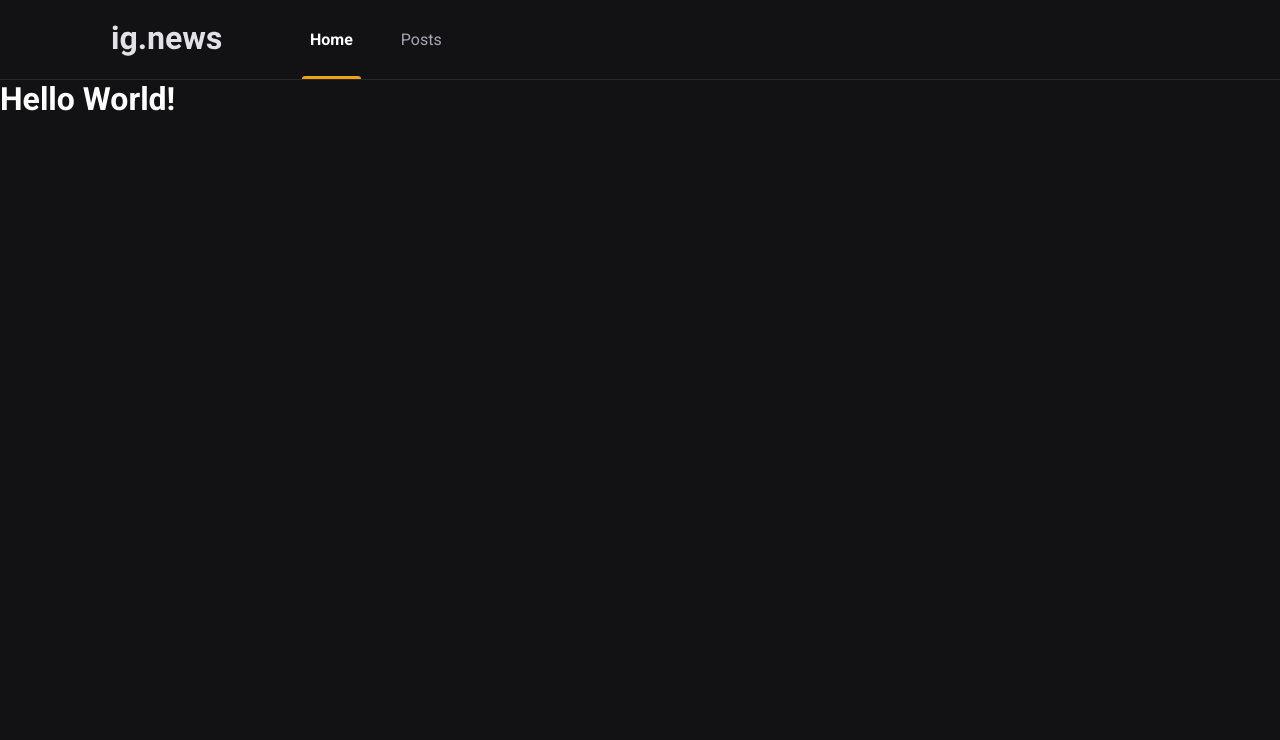
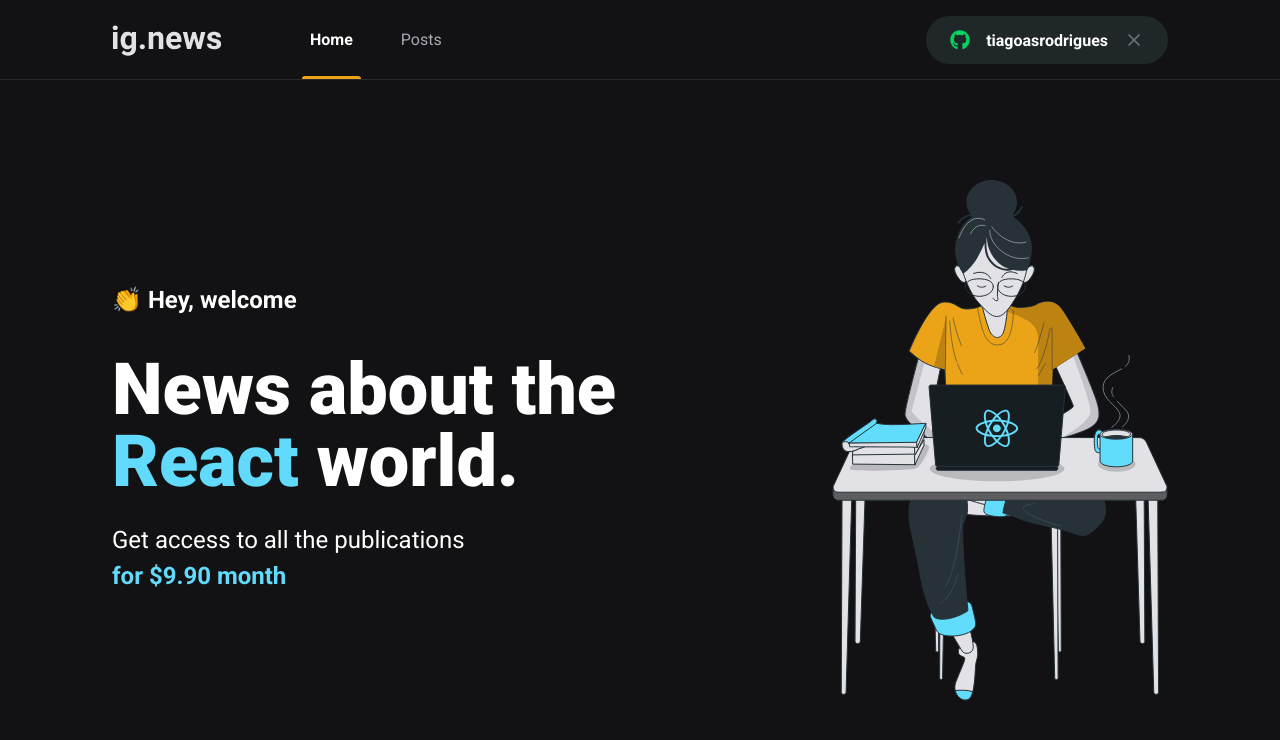
Before and after one commit to tiagoasrodrigues/ignews, a Next.js app: page / in a window 1280 px wide. Shown: the top 740 px of the page. Built offline with nearby package versions, Linux system fonts and the light colour scheme.

Commit message:
:wrench: chore: styling SignIn and finishing home

```diff
--- a/package.json
+++ b/package.json
@@ -11,6 +11,7 @@
     "next": "10.1.3",
     "react": "17.0.2",
     "react-dom": "17.0.2",
+    "react-icons": "^4.2.0",
     "sass": "^1.35.1"
   },
   "devDependencies": {
--- a/src/components/Header/index.tsx
+++ b/src/components/Header/index.tsx
@@ -1,4 +1,6 @@
-import styles from './styles.module.scss'
+import { SignInButton } from '../SignInButton';
+
+import styles from './styles.module.scss';
 
 export function Header() {
   return (
@@ -9,6 +11,8 @@
           <a className={styles.active}>Home</a>
           <a>Posts</a>
         </nav>
+
+        <SignInButton/>
       </div>
     </header>
   );
--- a/src/components/Header/styles.module.scss
+++ b/src/components/Header/styles.module.scss
@@ -51,5 +51,9 @@
         background: var(--yellow-500);
       }
     }
+  };
+
+  button {
+    margin-left: auto;
   }
 }
--- /dev/null
+++ b/src/components/SignInButton/index.tsx
@@ -0,0 +1,27 @@
+import {FaGithub} from 'react-icons/fa';
+import {FiX} from 'react-icons/fi';
+
+import styles from './styles.module.scss';
+
+export function SignInButton() {
+  const isUserLoggedIn = true;
+
+  return isUserLoggedIn ? (
+<button
+    type="button"
+    className={styles.signInButton}
+    >
+      <FaGithub color="#04D361"/>
+      tiagoasrodrigues
+    <FiX color="#737380" className={styles.closeIcon}/>
+    </button>
+  ) : (
+    <button
+    type="button"
+    className={styles.signInButton}
+    >
+      <FaGithub color="#EBA417"/>
+      Sign in with Github
+    </button>
+  )
+}
--- /dev/null
+++ b/src/components/SignInButton/styles.module.scss
@@ -0,0 +1,33 @@
+.signInButton {
+  height: 3rem;
+  border-radius: 3rem;
+  background: var(--gray-850);
+  border: 0;
+  padding: 0 1.5rem;
+
+  display: flex;
+  align-items: center;
+  justify-content: center;
+
+  color: var(--white);
+  font-weight: bold;
+
+  svg {
+    width: 20px;
+    height: 20px;
+  };
+
+  svg:first-child {
+    margin-right: 1rem
+  }
+
+  svg.closeIcon {
+    margin-left: 1rem;
+  }
+
+  transition: filter 0.2s;
+
+  &:hover {
+    filter: brightness(0.8);
+  }
+}
--- /dev/null
+++ b/src/pages/home.module.scss
@@ -0,0 +1,41 @@
+.contentContainer {
+  max-width: 1120px;
+  margin: 0 auto;
+  padding: 0 2rem;
+  height: calc(100vh - 5rem);
+
+  display: flex;
+  align-items: center;
+  justify-content: space-between;
+}
+
+.hero {
+  max-width: 600px;
+
+  > span {
+    font-size: 1.5rem;
+    font-weight: bold;
+  }
+
+  h1 {
+    font-size: 4.5rem;
+    line-height: 4.5rem;
+    font-weight: 900;
+    margin-top: 2.5rem;
+
+    span {
+      color: var(--cyan-500);
+    }
+  }
+
+  p {
+    font-size: 1.5rem;
+    line-height: 2.25rem;
+    margin-top: 1.5rem;
+
+    span {
+      color: var(--cyan-500);
+      font-weight: bold;
+    }
+  }
+}
--- a/src/pages/index.tsx
+++ b/src/pages/index.tsx
@@ -1,14 +1,25 @@
 import Head from 'next/head'
+
+import styles from './home.module.scss'
 
 export default function Home() {
   return (
     <>
       <Head>
-        <title>Início | ig.news</title>
+        <title>Home | ig.news</title>
       </Head>
-      <h1>
-        Hello <span>World!</span>
-      </h1>
+      <main className={styles.contentContainer}>
+        <section className={styles.hero}>
+          <span>👏 Hey, welcome</span>
+          <h1>News about the <span>React</span> world.</h1>
+          <p>
+            Get access to all the publications <br/>
+            <span>for $9.90 month</span>
+          </p>
+        </section>
+
+        <img src="/images/avatar.svg" alt="Girl Coding" />
+      </main>
     </>
   )
 }
--- a/src/styles/global.scss
+++ b/src/styles/global.scss
@@ -10,6 +10,7 @@
   --gray-100: #E1E1E6;
   --gray-300: #A8A8B3;
   --gray-800: #29292E;
+  --gray-850: #1F2729;
   --gray-900: #121214;
 
   --cyan-500: #61DAFB;
```
Also changed, not shown: 1 other file (tests, documents, lock files or other folders).
